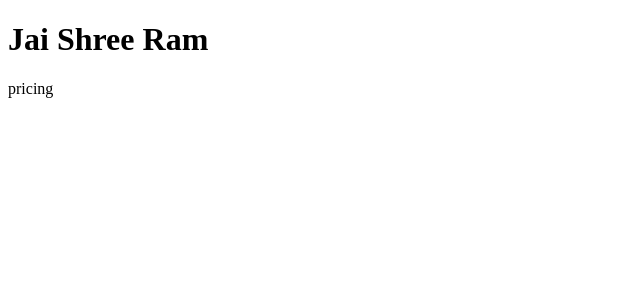
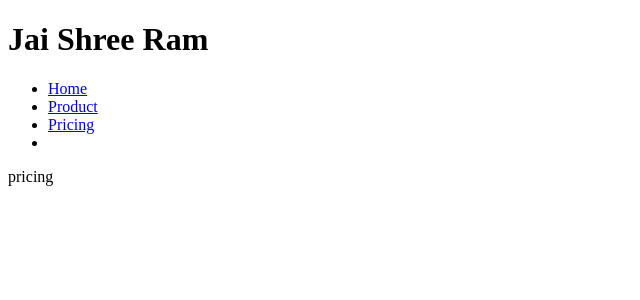
Before and after one commit to ritikkamboj/WorldWise, a React (Vite) app: page /Pricing in a window 1280 px wide. Shown: the top 300 px of the page, without its empty margins (0-640 px from the left). Built offline with nearby package versions, Linux system fonts and the light colour scheme.

Commit message:
created a PageNav component containing all the NavBar and import that NavBar in all components

```diff
--- a/src/Pages/HomePage.jsx
+++ b/src/Pages/HomePage.jsx
@@ -1,7 +1,14 @@
+import { Link } from "react-router-dom"
+import PageNav from "../components/Pagenav"
+
 function HomePage() {
     return (
         <div>
-            Worldwise
+
+            <p>Worldwise</p>
+            <PageNav/>
+            {/* <a href="/product">product</a> */}
+            <Link to="/product">Product</Link>
 
         </div>
     )
--- a/src/Pages/PageNotFound.jsx
+++ b/src/Pages/PageNotFound.jsx
@@ -1,6 +1,9 @@
+import PageNav from "../components/Pagenav"
+
 function PageNotFound() {
     return (
         <div>
+            <PageNav/>
             Not Found :(
         </div>
     )
--- a/src/Pages/Pricing.jsx
+++ b/src/Pages/Pricing.jsx
@@ -1,7 +1,10 @@
+import PageNav from "../components/Pagenav"
+
 function Pricing() {
     return (
         <div>
-            pricing
+            <PageNav/>
+            <p>pricing</p>
         </div>
     )
 }
--- a/src/Pages/Product.jsx
+++ b/src/Pages/Product.jsx
@@ -1,8 +1,11 @@
 // import React from 'react';
+
+import PageNav from "../components/Pagenav";
 
 function Product() {
   return (
     <div>
+        <PageNav/>
       <h1>Product Page</h1>
       <p>This is the Product page content.</p>
     </div>
--- /dev/null
+++ b/src/components/PageNav.jsx
@@ -0,0 +1,24 @@
+import {  NavLink } from "react-router-dom";
+
+function PageNav() {
+  return (
+    <nav>
+      <ul>
+        <li>
+          <NavLink to="/">Home</NavLink>
+        </li>
+        <li>
+          <NavLink to="/product">Product</NavLink>
+        </li>
+        <li>
+          <NavLink to="/pricing">Pricing</NavLink>
+        </li>
+        <li>
+          <NavLink to="/*"></NavLink>
+        </li>
+      </ul>
+    </nav>
+  );
+}
+
+export default PageNav;
```
